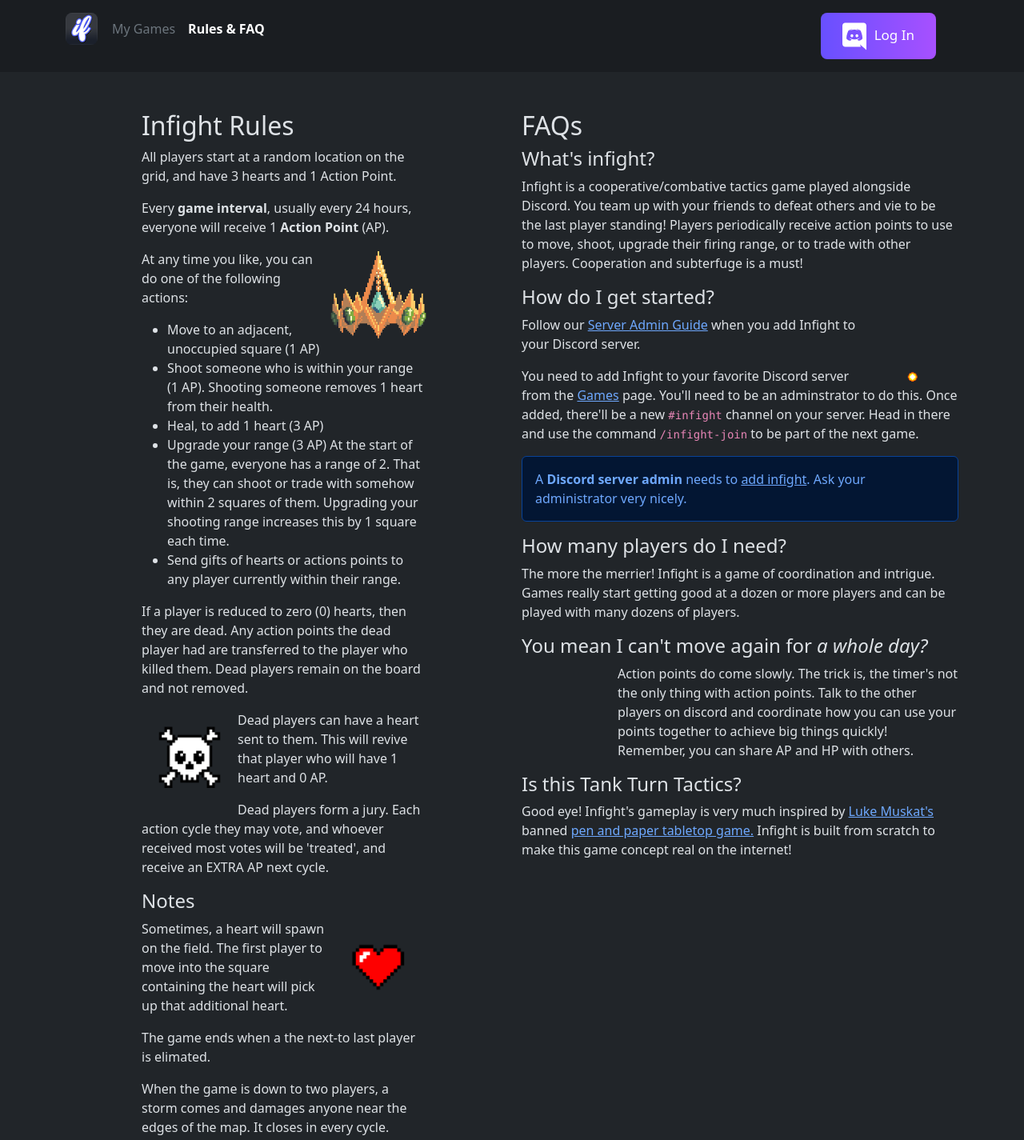
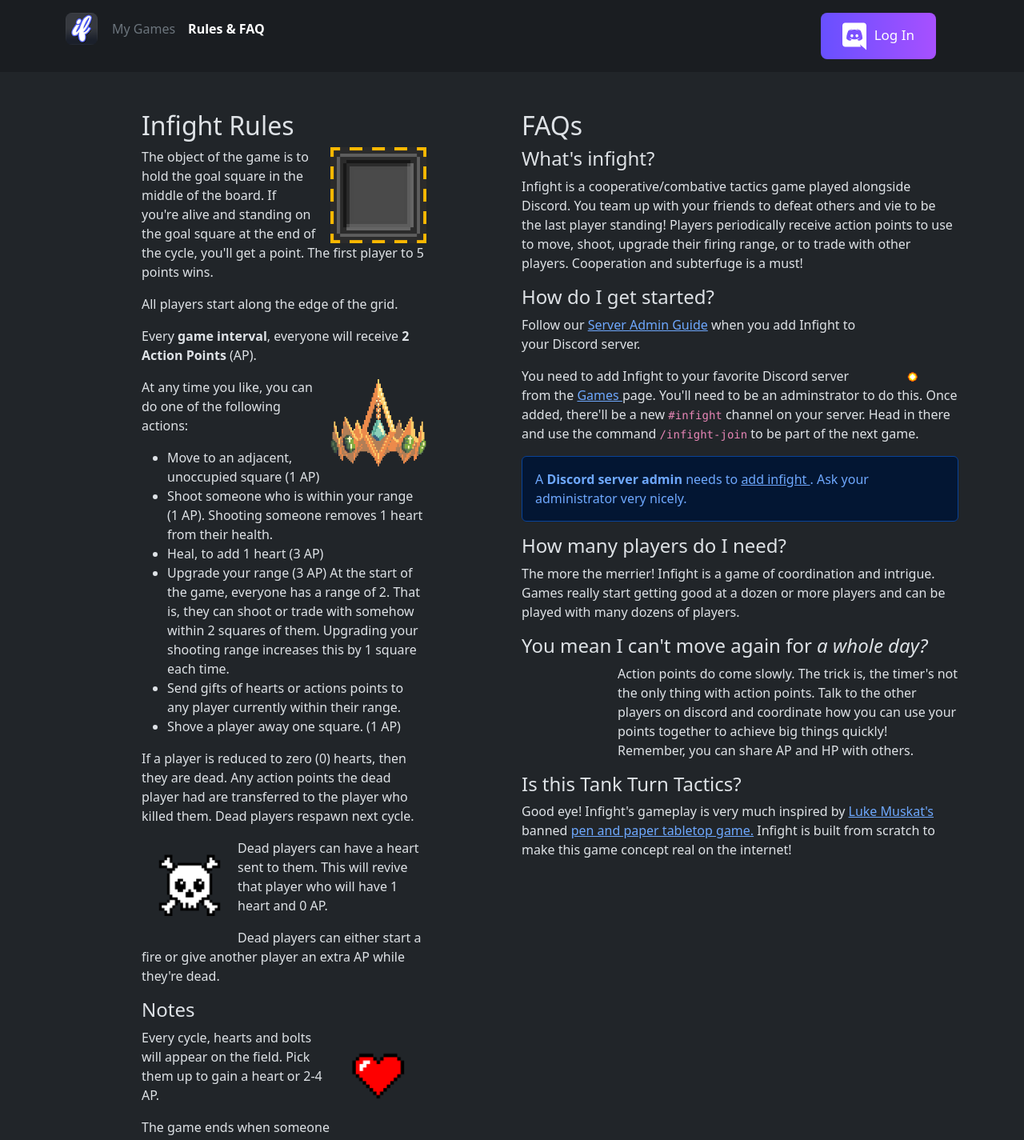
Before and after one commit to Infight-io/infight-ui, a Vue app: page /FAQ in a window 1280 px wide. Shown: the top 1425 px of the page at 80% size. Built offline with nearby package versions, Linux system fonts and the light colour scheme.

Commit message:
feat: update FAQ with game rules, player actions, and scoring details

```diff
--- a/src/views/FAQ.vue
+++ b/src/views/FAQ.vue
@@ -11,9 +11,15 @@ import { h } from 'vue';
 
                     <h2 class="mt-5">Infight Rules</h2>
 
-                    <p>All players start at a random location on the grid, and have 3 hearts and 1 Action Point.</p>
+                    <img src="/img/GoalBlock.png" class="float-end" alt="The Goal Square" style="width:120px; margin-left:18px;">
+                    <p>The object of the game is to hold the goal square in the middle of the board. If you're alive and standing
+                        on the goal square at the end of the cycle, you'll get a point. The first player to 5 points wins.
+                    </p>
 
-                    <p>Every <strong>game interval</strong>, usually every 24 hours, everyone will receive 1 <strong>Action Point</strong> (AP).</p>
+                    <p>All players start along the edge of the grid.</p>
+
+                    <p>Every <strong>game interval</strong>, everyone will receive <strong>2
+                            Action Points</strong> (AP).</p>
                     <img src="/img/pixelCrown.png" class="float-end" alt="a pretty red heart" style="width:120px;">
 
                     <p>At any time you like, you can do one of the following actions:</p>
@@ -26,28 +32,24 @@ import { h } from 'vue';
                             can shoot or trade with somehow within 2 squares of them. Upgrading your shooting range
                             increases this by 1 square each time.</li>
                         <li>Send gifts of hearts or actions points to any player currently within their range.</li>
+                        <li>Shove a player away one square. (1 AP)</li>
                     </ul>
 
                     <p>If a player is reduced to zero (0) hearts, then they are dead. Any action points the dead player
-                        had are transferred to the player who killed them. Dead players remain on the board and not
-                        removed.</p>
+                        had are transferred to the player who killed them. Dead players respawn next cycle.</p>
 
                     <img src="/img/pixelSkull.png" class="float-start" alt="skull and crossbones" style="width:120px;">
                     <p>Dead players can have a heart sent to them. This will revive that player who will have 1 heart
                         and 0 AP.</p>
 
-                    <p>Dead players form a jury. Each action cycle they may vote, and whoever received most votes will
-                        be 'treated', and  receive an EXTRA AP next cycle.</p>
+                    <p>Dead players can either start a fire or give another player an extra AP while they're dead.</p>
 
                     <h4>Notes</h4>
 
                     <img src="/img/pixelHeart.png" class="float-end" alt="a pretty red heart" style="width:120px;">
-                    <p>Sometimes, a heart will spawn on the field. The first player to move into the square containing
-                        the heart will pick up that additional heart.</p>
+                    <p>Every cycle, hearts and bolts will appear on the field. Pick them up to gain a heart or 2-4 AP.</p>
 
-                    <p>The game ends when a the next-to last player is elimated.</p>
-
-                    <p>When the game is down to two players, a storm comes and damages anyone near the edges of the map. It closes in every cycle.</p>
+                    <p>The game ends when someone reaches five points, or one player kills all other players.</p>
 
                     <p>You can't win this game without making some friends and stabbing some backs. Probably.</p>
 
@@ -63,8 +65,10 @@ import { h } from 'vue';
 
                     <img src="/img/explosion.gif" class="float-end" alt="big bada boom" style="width:120px;">
                     <h4>How do I get started?</h4>
-                    <p>Follow our <RouterLink to="/adminGuide">Server Admin Guide</RouterLink> when you add Infight to your Discord server.</p>
-                    <p>You need to add Infight to your favorite Discord server from the <RouterLink to="/">Games</RouterLink> page.
+                    <p>Follow our <RouterLink to="/adminGuide">Server Admin Guide</RouterLink> when you add Infight to
+                        your Discord server.</p>
+                    <p>You need to add Infight to your favorite Discord server from the <RouterLink to="/">Games
+                        </RouterLink> page.
                         You'll need to be an adminstrator to do this. Once added, there'll be a new
                         <code>#infight</code>
                         channel on your server. Head in there and use the command <code>/infight-join</code> to be part
@@ -72,7 +76,8 @@ import { h } from 'vue';
                     </p>
 
                     <div class="alert alert-primary" role="alert">
-                    A <strong>Discord server admin</strong> needs to <RouterLink to="/adminGuide">add infight</RouterLink>. Ask your administrator very nicely.
+                        A <strong>Discord server admin</strong> needs to <RouterLink to="/adminGuide">add infight
+                        </RouterLink>. Ask your administrator very nicely.
                     </div>
 
                     <h4>How many players do I need?</h4>
@@ -83,7 +88,8 @@ import { h } from 'vue';
                     <h4>You mean I can't move again for <em>a whole day?</em></h4>
 
 
-                    <p><img src="/img/lightningAnimLoop.webp" class="float-start" alt="a pretty red heart" style="width:120px;">
+                    <p><img src="/img/lightningAnimLoop.webp" class="float-start" alt="a pretty red heart"
+                            style="width:120px;">
                         Action points do come slowly. The trick is, the timer's not the only thing with action points.
                         Talk to the other players on discord and coordinate how you can use your points together to
                         achieve big things quickly! Remember, you can share AP and HP with others.
@@ -91,8 +97,10 @@ import { h } from 'vue';
 
 
                     <h4>Is this Tank Turn Tactics?</h4>
-                    <p>Good eye! Infight's gameplay is very much inspired by <a href="https://lukemuscat.com/" target="_blank">Luke Muskat's</a>
-                        banned <a href="https://www.youtube.com/watch?v=t9WMNuyjm4w" target="_blank">pen and paper tabletop game.</a> Infight is
+                    <p>Good eye! Infight's gameplay is very much inspired by <a href="https://lukemuscat.com/"
+                            target="_blank">Luke Muskat's</a>
+                        banned <a href="https://www.youtube.com/watch?v=t9WMNuyjm4w" target="_blank">pen and paper
+                            tabletop game.</a> Infight is
                         built from scratch to make this game concept real on the internet!
                     </p>
                 </div>
```
